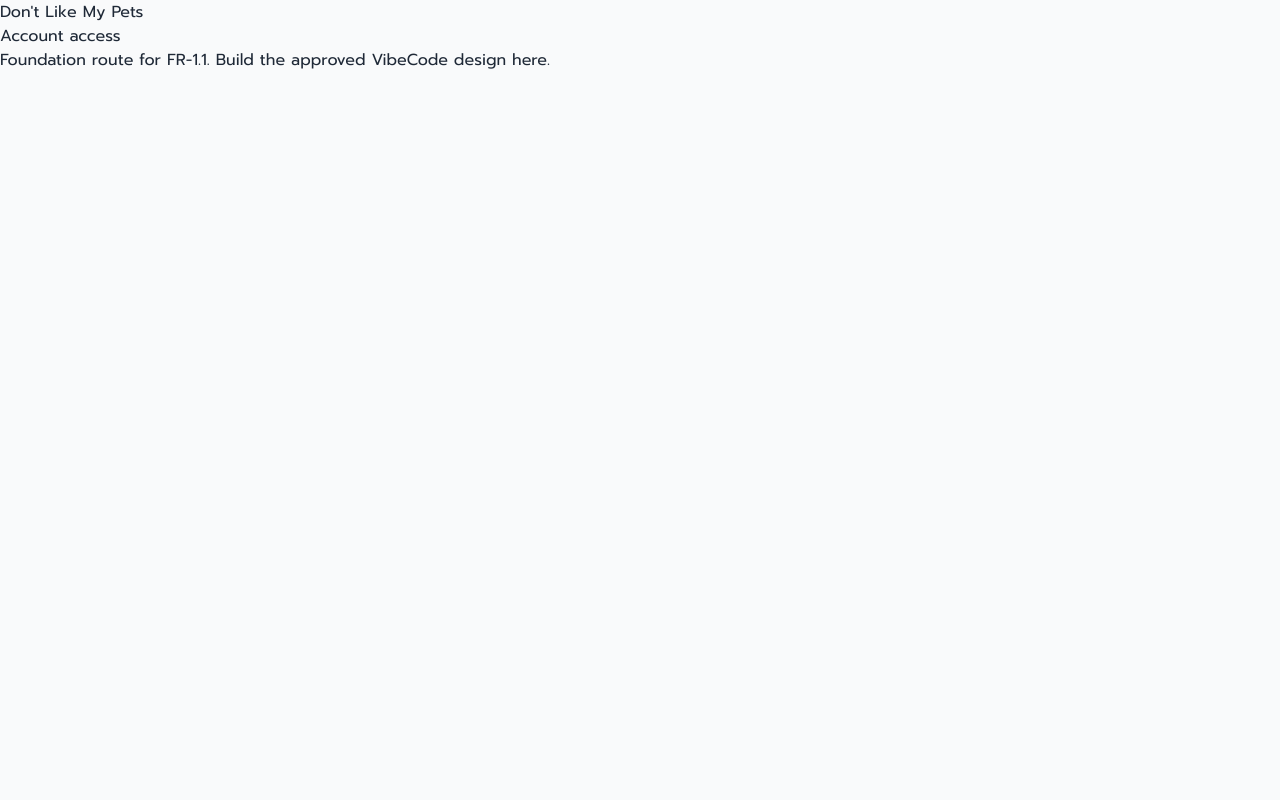
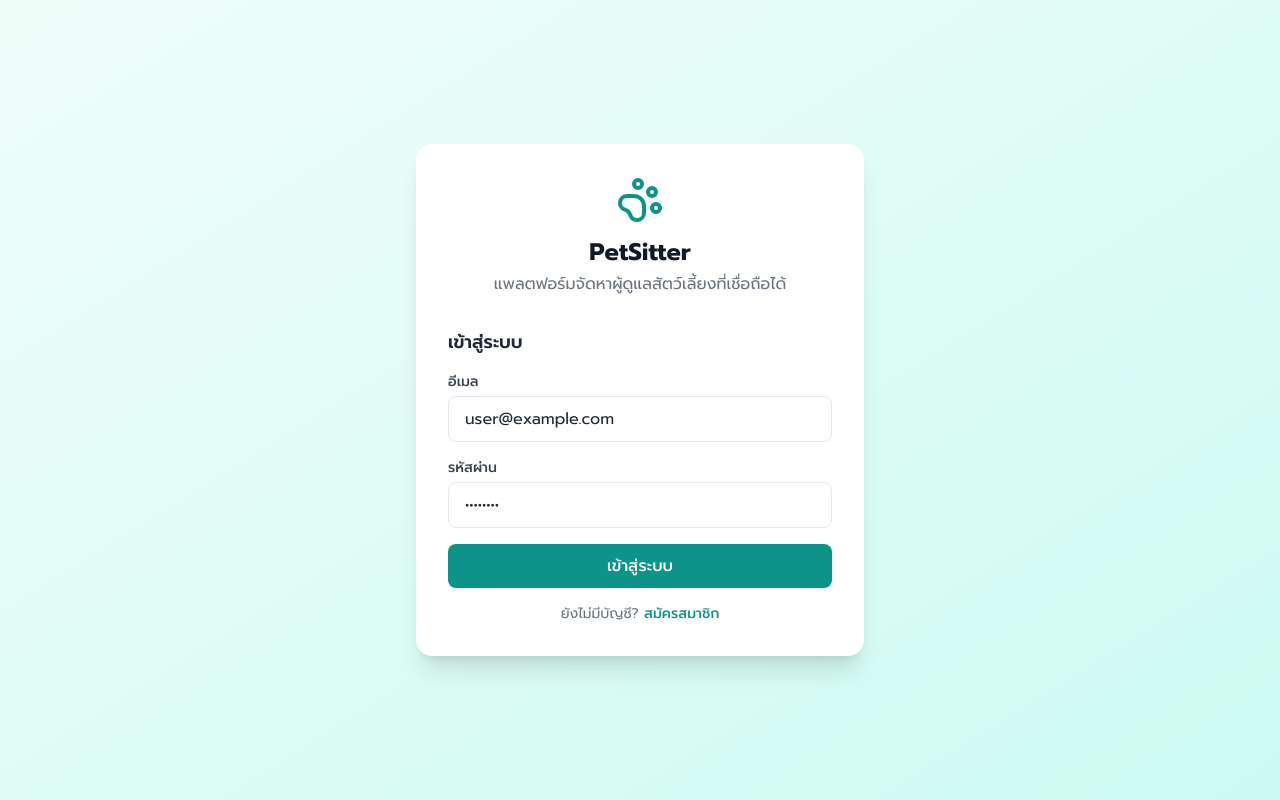
Before and after one commit to Pinayaran/petswap, a React (Vite) app in the folder web/: page /login in a window 1280 px wide. Built offline with nearby package versions, Linux system fonts and the light colour scheme.

Commit message:
feat: Replace AuthScreenPlaceHolder with a usable one.

```diff
--- a/web/src/features/auth/components/AuthScreen.tsx
+++ b/web/src/features/auth/components/AuthScreen.tsx
@@ -1,5 +1,69 @@
-import { FeaturePlaceholderScreen } from '@/shared/components/FeaturePlaceholderScreen';
+import { useState } from 'react'
+import { PawPrint } from 'lucide-react'
 
-export function AuthScreen() {
-  return <FeaturePlaceholderScreen feature="Account access" requirement="FR-1.1" />;
+interface LoginPageProps {
+  onLogin: () => void;
 }
+
+export function AuthScreen({ onLogin }: LoginPageProps) {
+  const [isRegister, setIsRegister] = useState(false)
+
+  const handleSubmit = (e: React.FormEvent) => {
+    e.preventDefault()
+    onLogin()
+  }
+
+  return (
+    <div className="min-h-screen flex items-center justify-center bg-gradient-to-br from-brand-50 to-brand-100">
+      <div className="bg-white p-8 rounded-2xl shadow-xl w-full max-w-md animate-fadeIn">
+        <div className="text-center mb-8">
+          <PawPrint className="h-12 w-12 text-brand-600 mx-auto mb-3" />
+          <h1 className="text-2xl font-bold text-gray-900">PetSitter</h1>
+          <p className="text-gray-500 mt-1">แพลตฟอร์มจัดหาผู้ดูแลสัตว์เลี้ยงที่เชื่อถือได้</p>
+        </div>
+
+        {isRegister ? (
+          <form onSubmit={handleSubmit}>
+            <h2 className="text-lg font-semibold mb-4">สมัครสมาชิก</h2>
+            <div className="space-y-4">
+              <div>
+                <label className="block text-sm font-medium text-gray-700 mb-1">อีเมล</label>
+                <input type="email" placeholder="your@email.com" className="input-field" />
+              </div>
+              <div>
+                <label className="block text-sm font-medium text-gray-700 mb-1">รหัสผ่าน</label>
+                <input type="password" placeholder="********" className="input-field" />
+              </div>
+              <div>
+                <label className="block text-sm font-medium text-gray-700 mb-1">ชื่อที่แสดง</label>
+                <input type="text" placeholder="ชื่อของคุณ" className="input-field" />
+              </div>
+              <button type="submit" className="w-full btn-primary">สมัครสมาชิก</button>
+              <p className="text-center text-sm text-gray-500">
+                มีบัญชีแล้ว? <button type="button" onClick={() => setIsRegister(false)} className="text-brand-600 font-medium hover:underline">เข้าสู่ระบบ</button>
+              </p>
+            </div>
+          </form>
+        ) : (
+          <form onSubmit={handleSubmit}>
+            <h2 className="text-lg font-semibold mb-4">เข้าสู่ระบบ</h2>
+            <div className="space-y-4">
+              <div>
+                <label className="block text-sm font-medium text-gray-700 mb-1">อีเมล</label>
+                <input type="email" defaultValue="user@example.com" className="input-field" />
+              </div>
+              <div>
+                <label className="block text-sm font-medium text-gray-700 mb-1">รหัสผ่าน</label>
+                <input type="password" defaultValue="password" className="input-field" />
+              </div>
+              <button type="submit" className="w-full btn-primary">เข้าสู่ระบบ</button>
+              <p className="text-center text-sm text-gray-500">
+                ยังไม่มีบัญชี? <button type="button" onClick={() => setIsRegister(true)} className="text-brand-600 font-medium hover:underline">สมัครสมาชิก</button>
+              </p>
+            </div>
+          </form>
+        )}
+      </div>
+    </div>
+  )
+}
```
